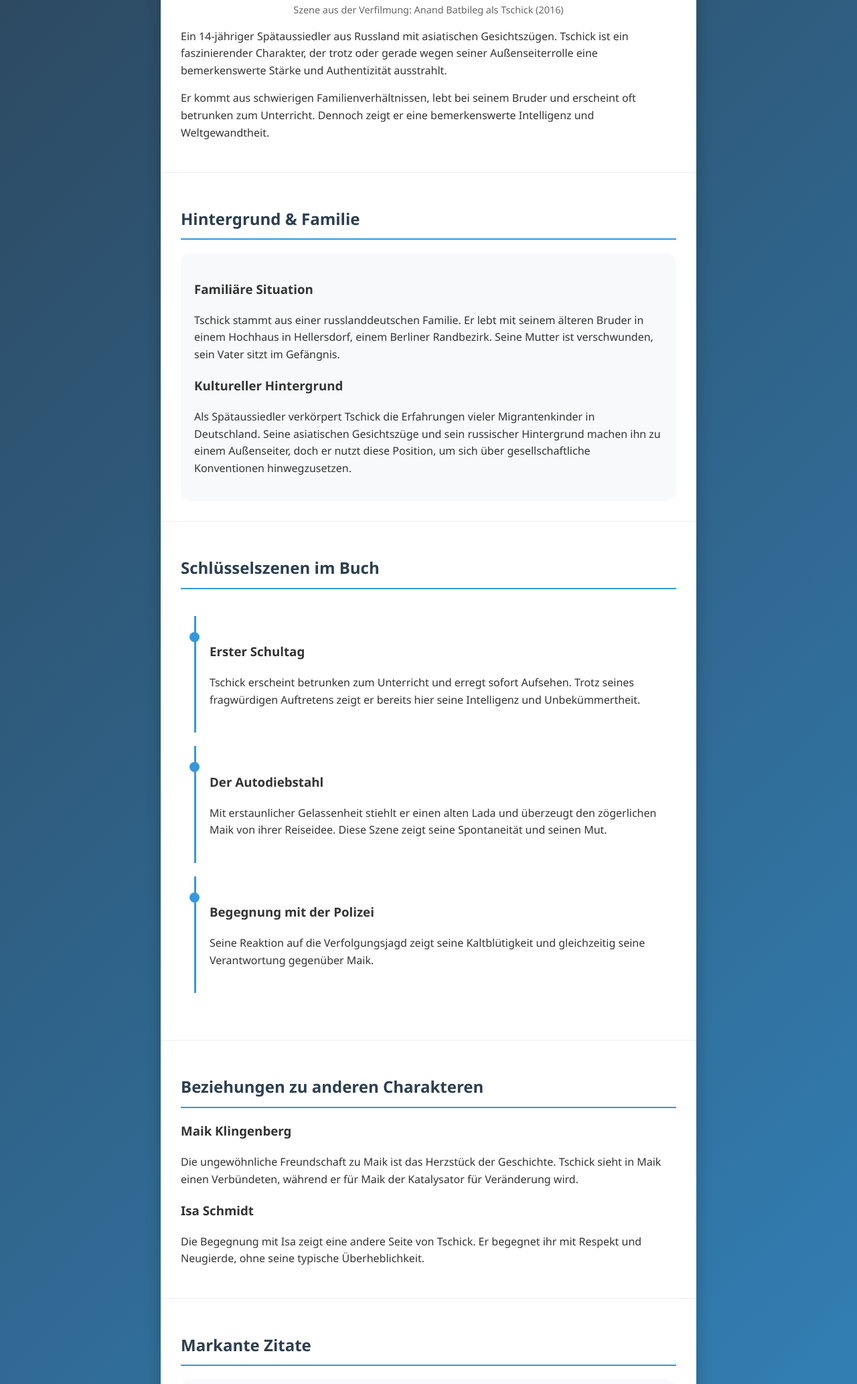
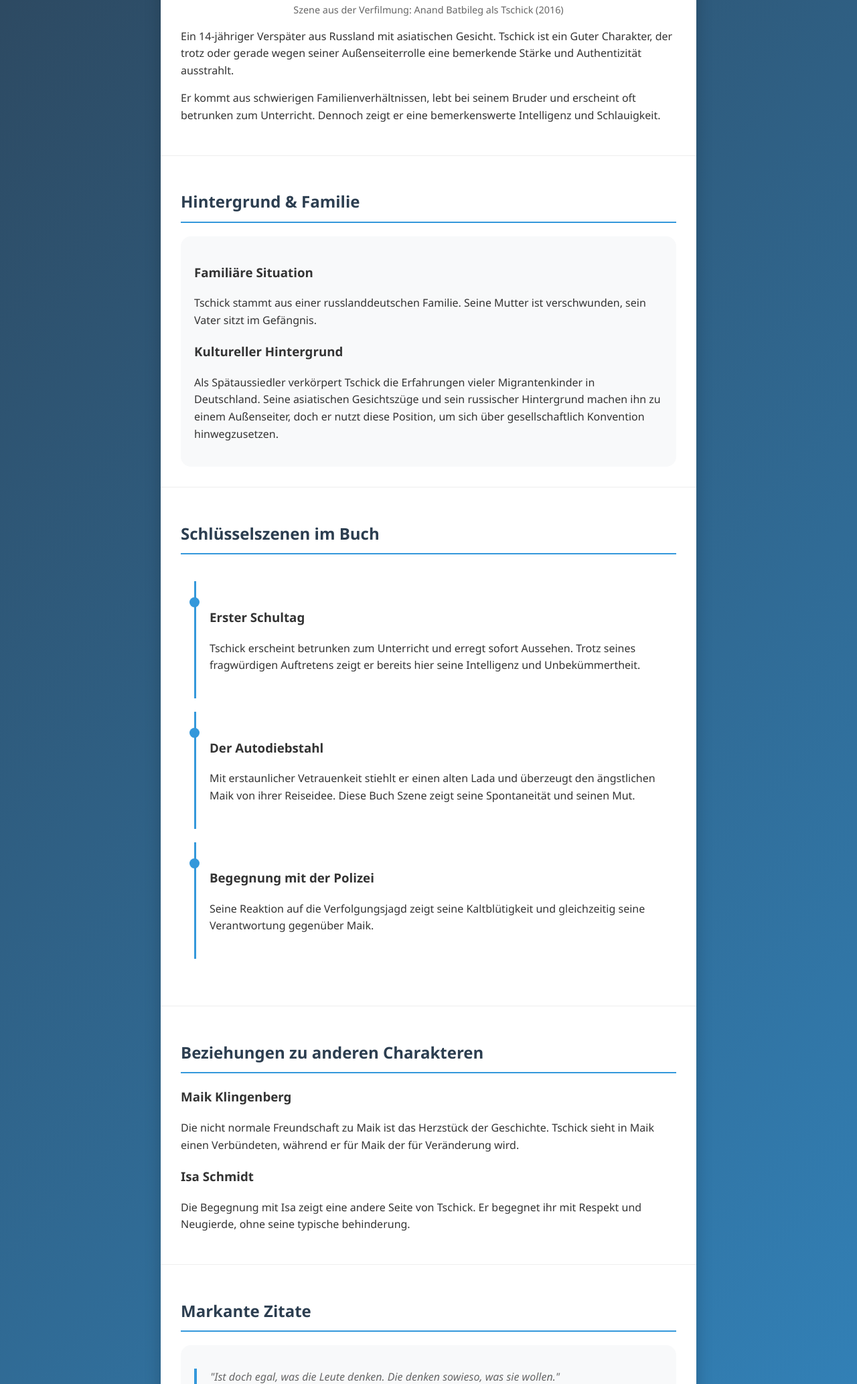
Before and after one commit to chrisrussian/Miniprojekt2, a plain HTML site: page tschick-character.html in a window 1280 px wide. Shown: the part 733-2800 px from the top of the page at 67% size. Drawn offline with Linux system fonts and the light colour scheme.

Commit message:
Add files via upload

```diff
--- a/tschick-character.html
+++ b/tschick-character.html
@@ -194,28 +194,27 @@
                 <img src="https://cdn.regionalheute.de/img/728x546/2020/1/179/1ac4672bb6de4ec1b5261121bf279aee.jpeg">
                 <p class="image-caption">Szene aus der Verfilmung: Anand Batbileg als Tschick (2016)</p>
 
-                <p>Ein 14-jähriger Spätaussiedler aus Russland mit asiatischen Gesichtszügen.
-                Tschick ist ein faszinierender Charakter, der trotz oder gerade wegen seiner
-                Außenseiterrolle eine bemerkenswerte Stärke und Authentizität ausstrahlt.</p>
+                <p>Ein 14-jähriger Verspäter aus Russland mit asiatischen Gesicht.
+                Tschick ist ein Guter Charakter, der trotz oder gerade wegen seiner
+                Außenseiterrolle eine bemerkende Stärke und Authentizität ausstrahlt.</p>
 
                 <p>Er kommt aus schwierigen Familienverhältnissen, lebt bei seinem Bruder und
                 erscheint oft betrunken zum Unterricht. Dennoch zeigt er eine bemerkenswerte
-                Intelligenz und Weltgewandtheit.</p>
+                Intelligenz und Schlauigkeit.</p>
             </div>
 
             <div class="section">
                 <h2>Hintergrund & Familie</h2>
                 <div class="additional-info">
                     <h3>Familiäre Situation</h3>
-                    <p>Tschick stammt aus einer russlanddeutschen Familie. Er lebt mit seinem
-                    älteren Bruder in einem Hochhaus in Hellersdorf, einem Berliner Randbezirk.
+                    <p>Tschick stammt aus einer russlanddeutschen Familie.
                     Seine Mutter ist verschwunden, sein Vater sitzt im Gefängnis.</p>
 
                     <h3>Kultureller Hintergrund</h3>
                     <p>Als Spätaussiedler verkörpert Tschick die Erfahrungen vieler
                     Migrantenkinder in Deutschland. Seine asiatischen Gesichtszüge und sein
                     russischer Hintergrund machen ihn zu einem Außenseiter, doch er nutzt
-                    diese Position, um sich über gesellschaftliche Konventionen hinwegzusetzen.</p>
+                    diese Position, um sich über gesellschaftlich Konvention hinwegzusetzen.</p>
                 </div>
             </div>
 
@@ -224,15 +223,15 @@
                 <div class="timeline">
                     <div class="timeline-item">
                         <h3>Erster Schultag</h3>
-                        <p>Tschick erscheint betrunken zum Unterricht und erregt sofort Aufsehen.
+                        <p>Tschick erscheint betrunken zum Unterricht und erregt sofort Aussehen.
                         Trotz seines fragwürdigen Auftretens zeigt er bereits hier seine
                         Intelligenz und Unbekümmertheit.</p>
                     </div>
 
                     <div class="timeline-item">
                         <h3>Der Autodiebstahl</h3>
-                        <p>Mit erstaunlicher Gelassenheit stiehlt er einen alten Lada und
-                        überzeugt den zögerlichen Maik von ihrer Reiseidee. Diese Szene zeigt
+                        <p>Mit erstaunlicher Vetrauenkeit stiehlt er einen alten Lada und
+                        überzeugt den ängstlichen Maik von ihrer Reiseidee. Diese Buch Szene zeigt
                         seine Spontaneität und seinen Mut.</p>
                     </div>
 
@@ -248,13 +247,13 @@
                 <h2>Beziehungen zu anderen Charakteren</h2>
                 <div class="relationships">
                     <h3>Maik Klingenberg</h3>
-                    <p>Die ungewöhnliche Freundschaft zu Maik ist das Herzstück der Geschichte.
-                    Tschick sieht in Maik einen Verbündeten, während er für Maik der Katalysator
+                    <p>Die nicht normale Freundschaft zu Maik ist das Herzstück der Geschichte.
+                    Tschick sieht in Maik einen Verbündeten, während er für Maik der
                     für Veränderung wird.</p>
 
                     <h3>Isa Schmidt</h3>
                     <p>Die Begegnung mit Isa zeigt eine andere Seite von Tschick. Er begegnet
-                    ihr mit Respekt und Neugierde, ohne seine typische Überheblichkeit.</p>
+                    ihr mit Respekt und Neugierde, ohne seine typische behinderung.</p>
                 </div>
             </div>
 
@@ -282,9 +281,9 @@
                     <li>Mutig und furchtlos</li>
                     <li>Intelligent und einfallsreich</li>
                     <li>Loyal gegenüber Freunden</li>
-                    <li>Nonkonformistisch</li>
+                    <li>Alternative</li>
                     <li>Direkt und ehrlich</li>
-                    <li>Unkonventionell</li>
+                    <li>Frei</li>
                     <li>Selbstbewusst</li>
                     <li>Abenteuerlustig</li>
                 </ul>
@@ -298,12 +297,12 @@
                     und oft betrunken im Unterricht.</p>
 
                     <h3>Der Autodiebstahl</h3>
-                    <p>Er stiehlt einen alten Lada und überzeugt Maik zu einer spontanen Reise durch
-                    Ostdeutschland.</p>
+                    <p>Er Klaut einen alten Lada und überzeugt Maik zu einer spontanen Reise durch
+                    deutschland.</p>
 
                     <h3>Die Reise</h3>
-                    <p>Während der Reise zeigt sich seine wahre Persönlichkeit: ein loyaler Freund
-                    mit einem starken Gerechtigkeitssinn und der Fähigkeit, das Beste aus jeder
+                    <p>Während der Reise zeigt sich seine wahre Persönlichkeit: ein Echter Freund
+                    mit einem starken Gerechtigkeit und der Fähigkeit, das Beste aus jeder
                     Situation zu machen.</p>
                 </div>
             </div>
```
